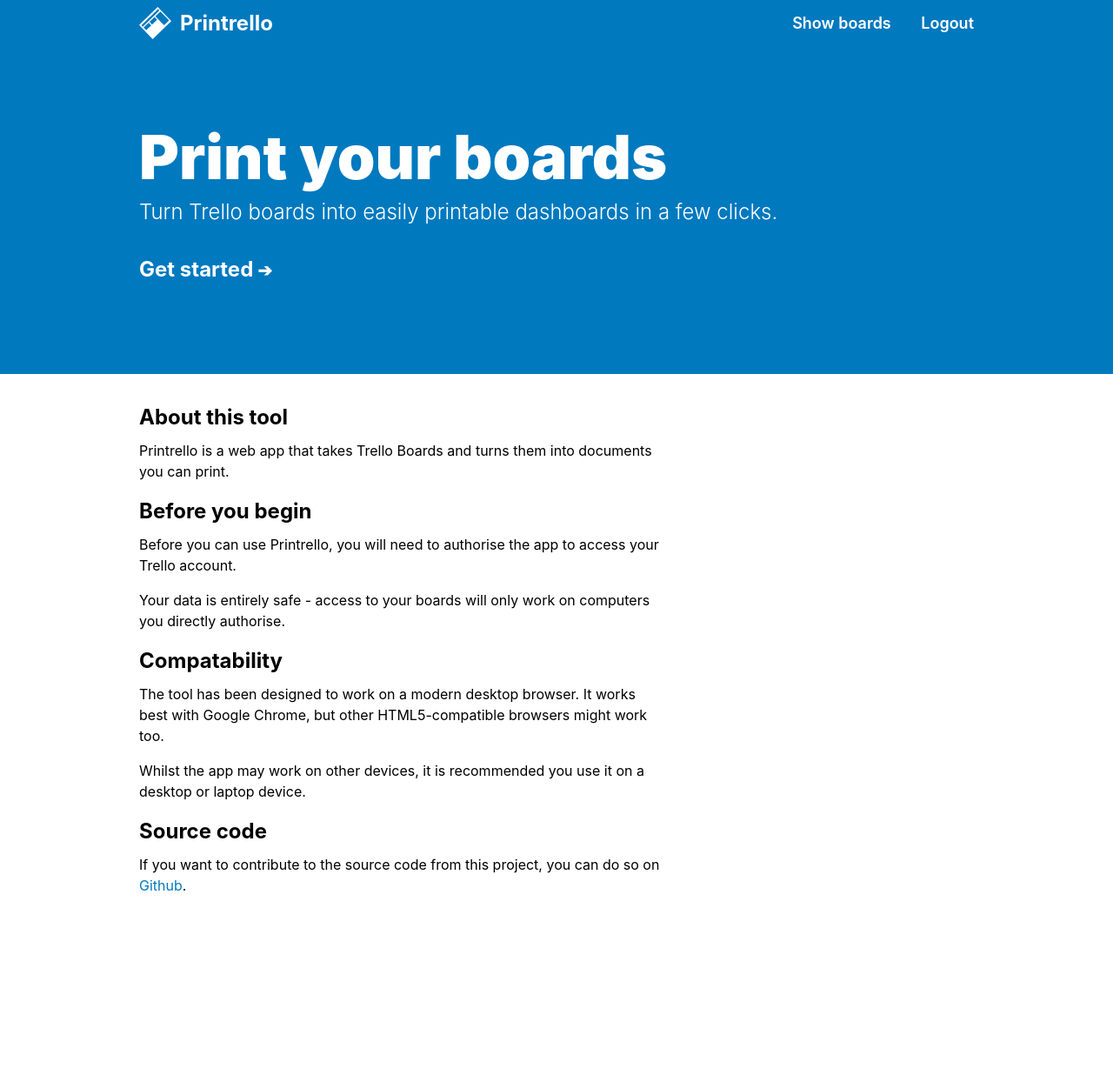
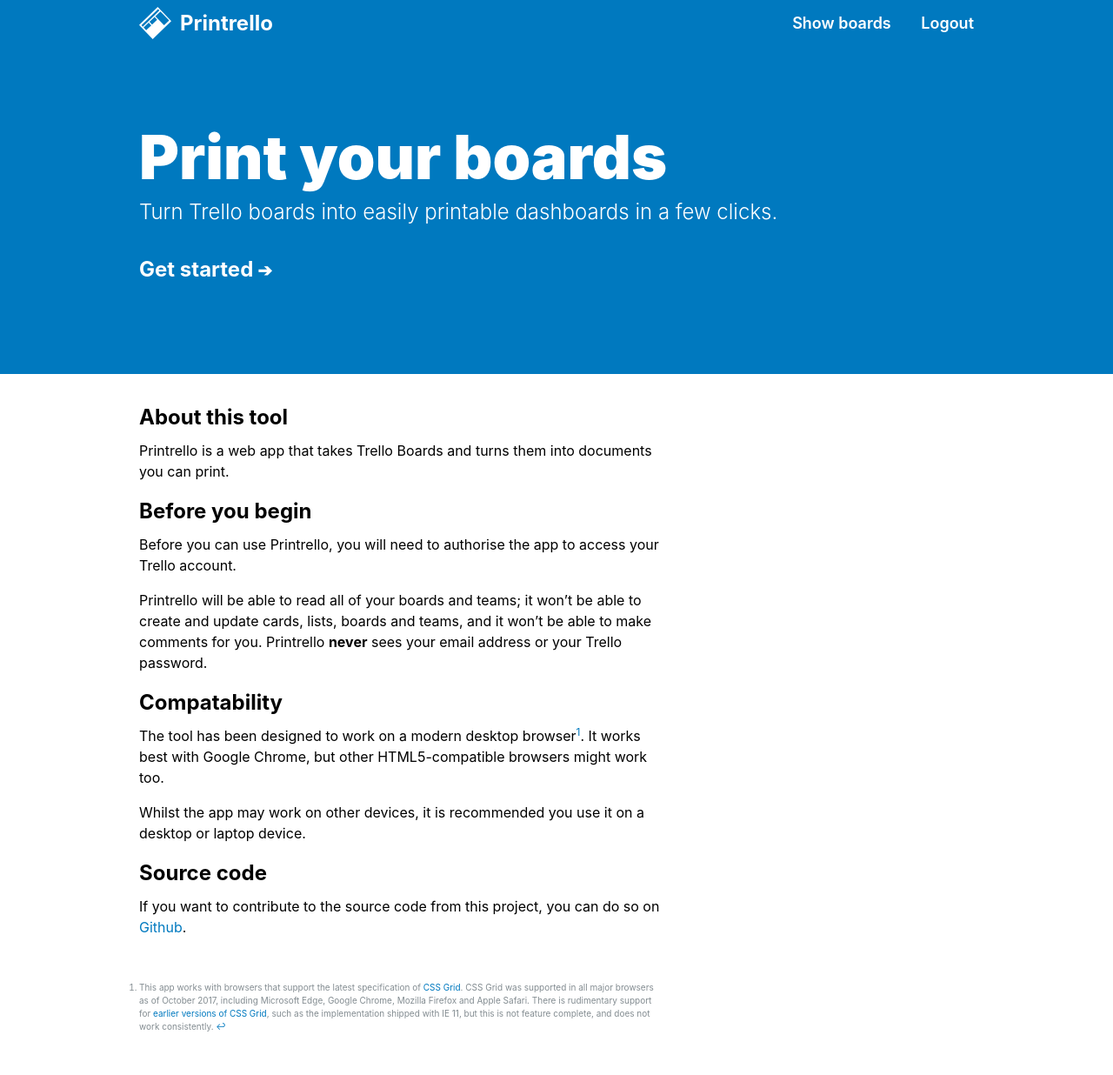
Before and after one commit to johnpeart/printrello, a Jekyll site: the page built from index.md, in a window 1280 px wide. Shown: the whole page at 87% size. Built offline with Jekyll 4.4.1, drawn with Linux system fonts in a browser that asks for light colours; our own code applies the rules of GitHub Pages for plain Markdown files; before the commit the page ends 1078 px from its top, so only the background shows below that.

Commit message:
Update home page

```diff
--- a/_layouts/home.html
+++ b/_layouts/home.html
@@ -22,25 +22,7 @@
 
 		<section class="content">
 
-			<h2>About this tool</h2>
-
-			<p>{{ site.title }} is a web app that takes Trello Boards and turns them into documents you can print.</p>
-
-			<h2>Before you begin</h2>
-
-			<p>Before you can use {{ site.title }}, you will need to authorise the app to access your Trello account.</p>
-
-			<p>Your data is entirely safe - access to your boards will only work on computers you directly authorise.</p>
-
-			<h2>Compatability</h2>
-
-			<p>The tool has been designed to work on a modern desktop browser. It works best with Google Chrome, but other HTML5-compatible browsers might work too.</p>
-
-			<p>Whilst the app may work on other devices, it is recommended you use it on a desktop or laptop device.</p>
-
-			<h2>Source code</h2>
-
-			<p>If you want to contribute to the source code from this project, you can do so on <a href="{{ site.github-repo }}" class="btn btn-primary" title="Get the source code for this app from Github">Github</a>.</p>
+			{{ content }}
 
 		</section>
 
--- a/_sass/app/_home.scss
+++ b/_sass/app/_home.scss
@@ -55,6 +55,18 @@
 
 	section.content {
 		max-width: 600px;
+
+		div.footnotes {
+			margin-top: 50px;
+			font-size: 10px;
+			color: $gray-400;
+
+			ol,ul {
+				margin: 0;
+				padding: 0;
+			}
+		}
+
 	}
 
 }
--- a/index.html
+++ /dev/null
@@ -1,3 +0,0 @@
----
-layout: home
----
--- /dev/null
+++ b/index.md
@@ -0,0 +1,25 @@
+---
+layout: home
+---
+
+## About this tool
+
+{{ site.title }} is a web app that takes Trello Boards and turns them into documents you can print.
+
+## Before you begin
+
+Before you can use {{ site.title }}, you will need to authorise the app to access your Trello account.
+
+{{ site.title }} will be able to read all of your boards and teams; it won't be able to create and update cards, lists, boards and teams, and it won't be able to make comments for you. {{ site.title }} **never** sees your email address or your Trello password.
+
+## Compatability
+
+The tool has been designed to work on a modern desktop browser[^1]. It works best with Google Chrome, but other HTML5-compatible browsers might work too.
+
+Whilst the app may work on other devices, it is recommended you use it on a desktop or laptop device.
+
+## Source code
+
+If you want to contribute to the source code from this project, you can do so on <a href="{{ site.github-repo }}" class="btn btn-primary" title="Get the source code for this app from Github">Github</a>.
+
+[^1]: This app works with browsers that support the latest specification of [CSS Grid](https://www.w3.org/TR/css-grid-1/). CSS Grid was supported in all major browsers as of October 2017, including Microsoft Edge, Google Chrome, Mozilla Firefox and Apple Safari. There is rudimentary support for [earlier versions of CSS Grid](https://www.w3.org/TR/2013/WD-css3-grid-layout-20130402/), such as the implementation shipped with IE 11, but this is not feature complete, and does not work consistently.
```
